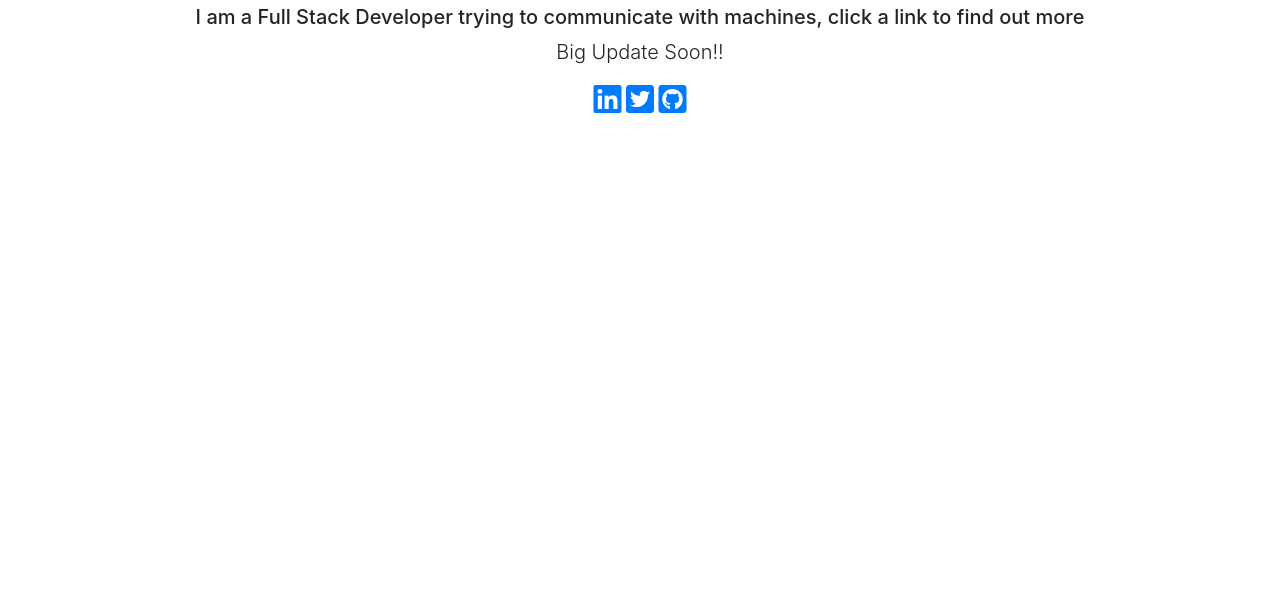
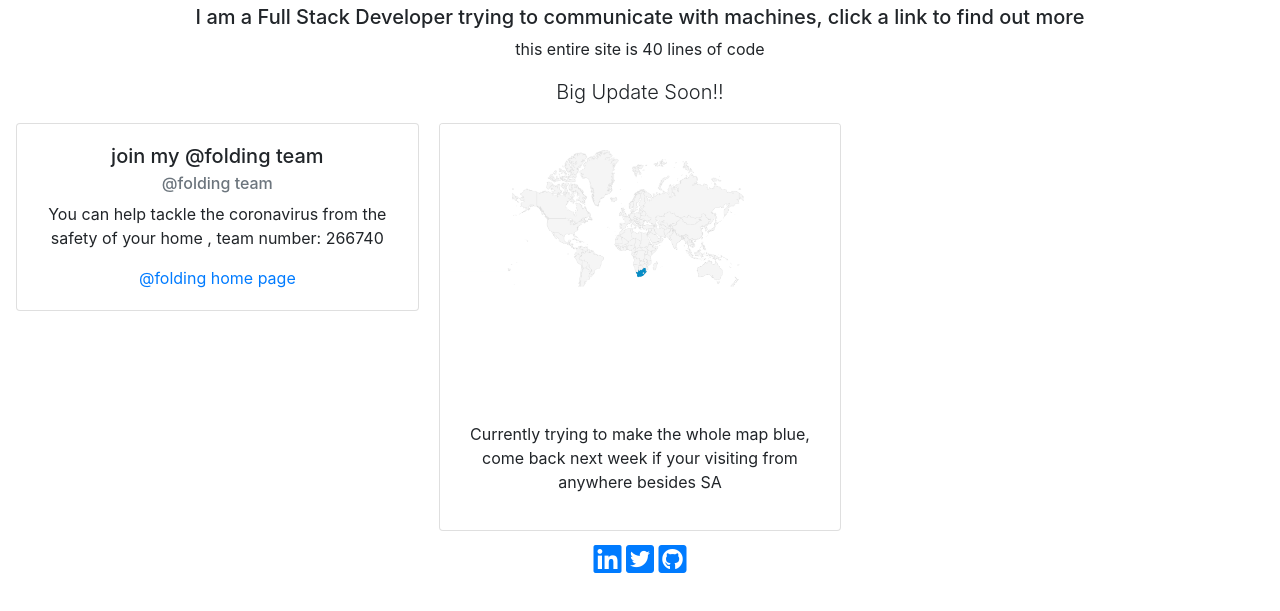
Before and after one commit to markmnyc/DeveloperStatic, a plain HTML site: page index.html in a window 1280 px wide. Shown: the part 113-724 px from the top of the page. Drawn offline with nearby package versions, Linux system fonts and the light colour scheme.

Commit message:
added the @folding team and analyutics page

```diff
--- a/index.html
+++ b/index.html
@@ -15,11 +15,11 @@
     <!-- Global site tag (gtag.js) - Google Analytics -->
     <script async src="https://www.googletagmanager.com/gtag/js?id=UA-167731804-1"></script>
     <script>
-  window.dataLayer = window.dataLayer || [];
-  function gtag(){dataLayer.push(arguments);}
-  gtag('js', new Date());
+        window.dataLayer = window.dataLayer || [];
+        function gtag() { dataLayer.push(arguments); }
+        gtag('js', new Date());
 
-  gtag('config', 'UA-167731804-1');
+        gtag('config', 'UA-167731804-1');
     </script>
 </head>
 <body class="text-center">
@@ -28,8 +28,26 @@
             <h1 class="cover-heading">Mark Miller</h1>
             <h2>Software Engineer</h2>
             <h5>I am a Full Stack Developer trying to communicate with machines, click a link to find out more</h5>
+            <p class="text-center">this entire site is 40 lines of code</p>
             <p class="lead">Big Update Soon!!</p>
         </main>
+
+        <div class="card-columns">
+            <div class="card">
+                <div class="card-body">
+                    <h5 class="card-title">join my @folding team</h5>
+                    <h6 class="card-subtitle mb-2 text-muted">@folding team</h6>
+                    <p class="text-center">You can help tackle the coronavirus from the safety of your home , team number: 266740 </p>
+                    <a href="https://foldingathome.org/start-folding/" class="card-link">@folding home page</a>
+                </div>
+            </div>
+            <div class="card">
+                <img class="card-img-top" src="./Resources/images/July.png" alt="Card image cap">
+                <div class="card-body">
+                    <p class="text-center">Currently trying to make the whole map blue, come back next week if your visiting from anywhere besides SA</p>
+                </div>
+            </div>
+        </div>
 
         <footer>
             <div class="inner">
```
Also changed, not shown: Resources/images/July.png (added).
